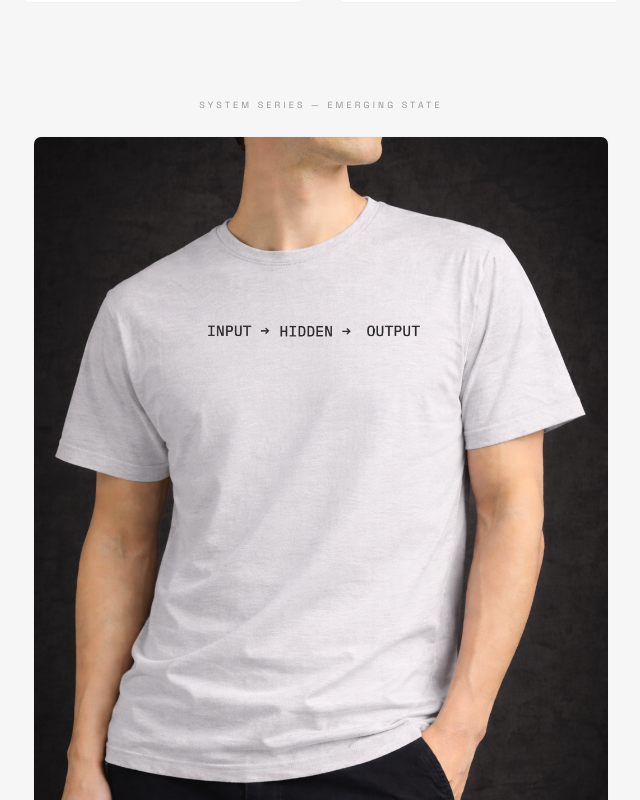
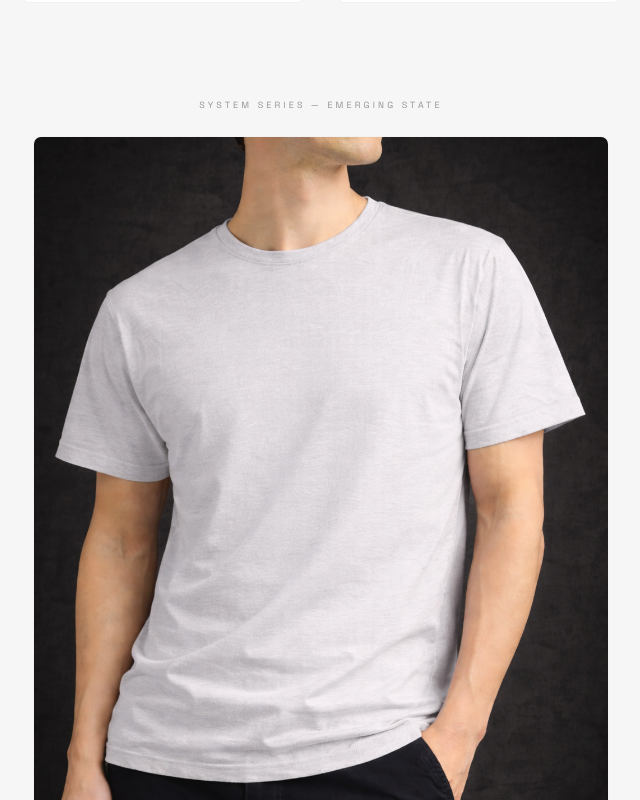
Before and after one commit to AdminAuditavel/hiddenlayer, a React (Vite) app: page / in a window 1280 px wide. Shown: the part 1540-2340 px from the top of the page, without its empty margins (319-959 px from the left). Built offline with nearby package versions, Linux system fonts and the light colour scheme.

Commit message:
Update HomeView.tsx

```diff
--- a/src/views/HomeView.tsx
+++ b/src/views/HomeView.tsx
@@ -1,6 +1,6 @@
 import React, { useState } from "react";
 import { Product, AppView } from "../types";
-import latentStateMockup1 from "../products/Camisa-Modelo-Descolado-Cinza-INPUT-HIDDEN-OUTPUT.png";
+import systemBaseMockup from "../products/Camisa-Modelo-Descolado-Cinza-BASE.png";
 
 type Props = {
   products: Product[];
@@ -167,7 +167,7 @@ const HomeView: React.FC<Props> = ({
                 {/* IMAGE */}
                 <div className="aspect-[3/4] overflow-hidden relative bg-[#e6e6e6]">
                   <img
-                    src={latentStateMockup1}
+                    src={systemBaseMockup}
                     alt="System Series"
                     className="w-full h-full object-cover opacity-95"
                   />
```
